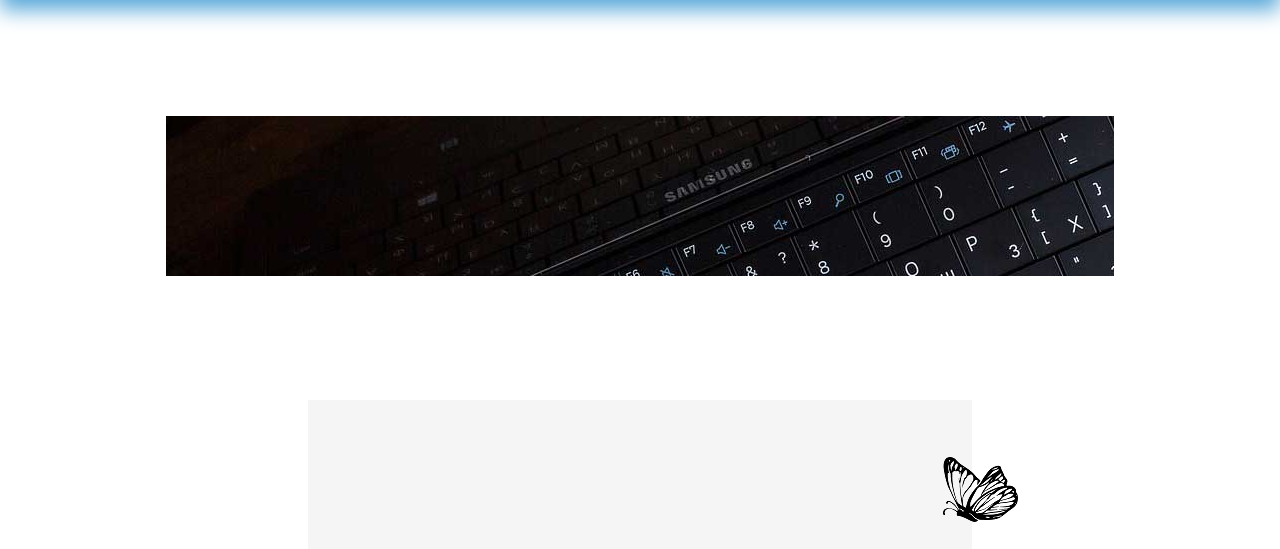
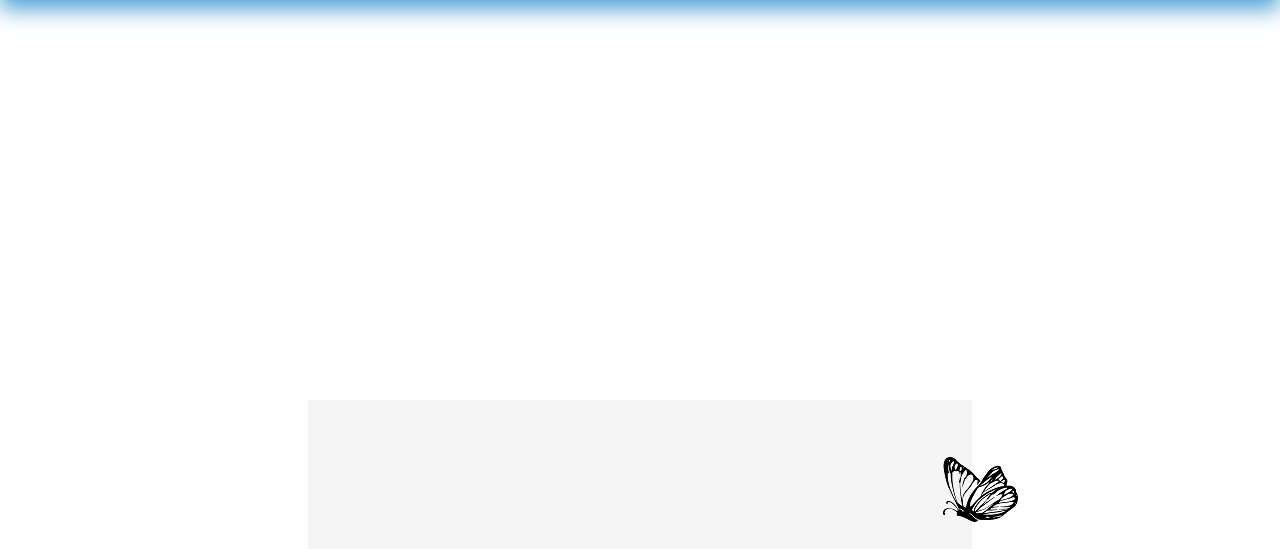
Before and after one commit to IHorvalds/proiect-atestat, a Django app: template myapi/templates/myapi/BlogPost.html in a window 1280 px wide. Shown: the part 100-649 px from the top of the page. Run offline with Django 3.2, Linux system fonts and the light colour scheme; the template is opened without the code that fills it: values that come from a table or form of the project are taken from there, others are empty; data comes from the database, SQL or seed files in the repository; parts of the project's set-up code (start-up, migrations or seed data) failed here and were passed over; some libraries are stand-ins or nearby versions.

Commit message:
Small fix

```diff
--- a/brethren/settings.py
+++ b/brethren/settings.py
@@ -47,7 +47,7 @@ REST_FRAMEWORK = {
     # 'DEFAULT_AUTHENTICATION_CLASSES': (
     #     'rest_framework.authentication.BasicAuthentication',
     #     'rest_framework.authentication.SessionAuthentication',
-    # )
+    # )ange
     'DEFAULT_PAGINATION_CLASS': 'rest_framework.pagination.PageNumberPagination',
     'PAGE_SIZE': 10
 }
--- a/myapi/static/myapi/styles.Article.css
+++ b/myapi/static/myapi/styles.Article.css
@@ -1,7 +1,6 @@
 #header {
     margin-top: 100px;
     padding: 30px;
-    background: url(3.jpg);
     background-repeat: no-repeat;
     background-size: auto;
     max-width: 100%;
--- a/myapi/templates/myapi/BlogPost.html
+++ b/myapi/templates/myapi/BlogPost.html
@@ -35,7 +35,12 @@
   </aside>
 
   <article>
-      <div id="header" >
+    <style>
+      #header{
+        background-image: url("{{content.articleimage.url}}");
+      }
+    </style>
+      <div id="header">
       <h1> {{content.title}}</h1>
       <h3> {{content.subtitle}}</h3>
      <h4>{{content.author}}</h4>
```
Also changed, not shown: 1 other file.
